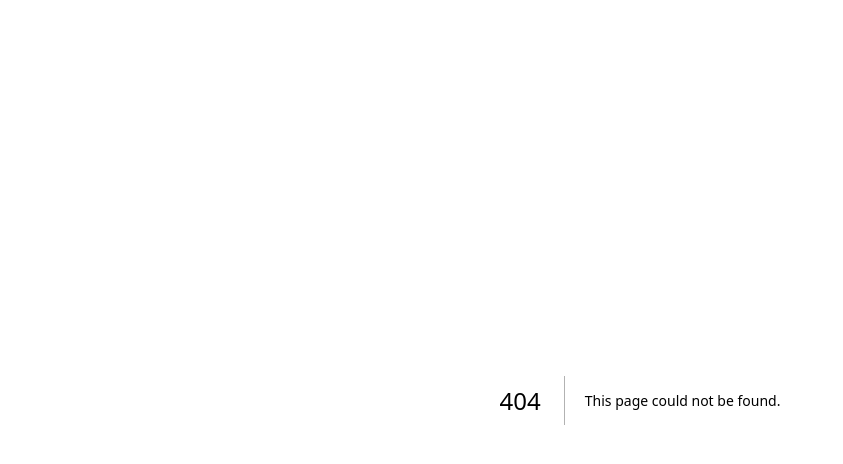
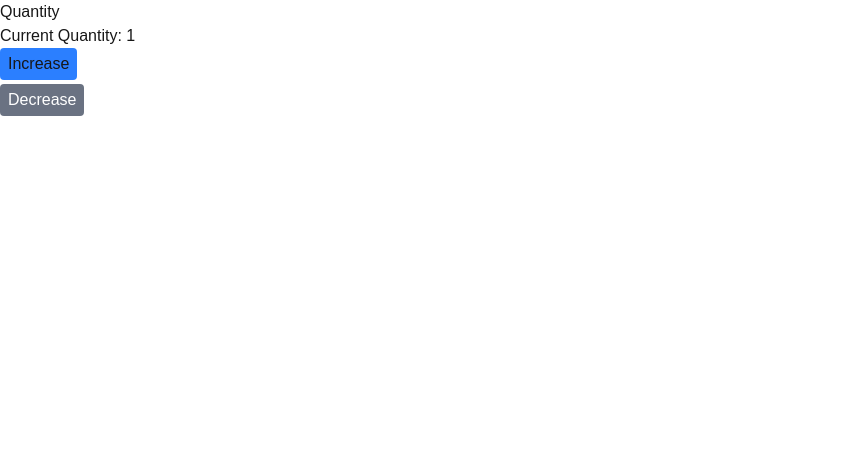
Before and after one commit to Dmpoke66/cprg306-assignments, a Next.js app: page /week-4 in a window 1280 px wide. Before the commit this address had no page. Shown: the top 464 px of the page, without its empty margins (0-843 px from the left). Built offline with nearby package versions, Linux system fonts and the light colour scheme.

Commit message:
Add files via upload

```diff
--- /dev/null
+++ b/app/week-4/new-item.js
@@ -0,0 +1,4 @@
+export default function newItem({curQuantity, incFunc}){
+
+
+};
--- /dev/null
+++ b/app/week-4/page.js
@@ -0,0 +1,52 @@
+"use client"
+
+
+import { useState } from 'react';
+import newItem from './new-item';
+
+export default function QuantityPage() {
+
+  const [quantity, setQuantity] =useState(1);
+
+  const incrementQuantity = () => {
+    let currentQuantity = quantity.valueOf();
+    if (currentQuantity < 20) {
+        setQuantity(currentQuantity + 1);
+
+    }
+};
+  const decrementQuantity = () => {
+    let currentQuantity = quantity.valueOf();
+    if (currentQuantity > 1) {
+        setQuantity(currentQuantity - 1);
+    }
+  };
+
+
+  let incrementButtonStyles = "block bg-blue-500 hover:bg-blue-300 text white rounded px-2 py-1 mb-1";
+  let decrementButtonStyles = "block bg-blue-500 hover:bg-blue-300 text white rounded px-2 py-1 mb-1";
+
+  if (quantity === 20){
+    incrementButtonStyles = "bg-gray-500 text-white rounded px-2 py-1 mb-1";
+
+    }
+  if (quantity === 1) {
+    decrementButtonStyles= "bg-gray-500 text-white rounded px-2 py-1 mb-1";
+}
+
+    return (
+   <main>
+    <h1>Quantity</h1>
+    <p>Current Quantity: {quantity}</p>
+    <button
+    className={incrementButtonStyles}
+    onClick={incrementQuantity}>Increase</button>
+    <button
+    className={decrementButtonStyles}
+    onClick={decrementQuantity}>Decrease</button>
+
+
+
+   </main>
+  );
+}
```
